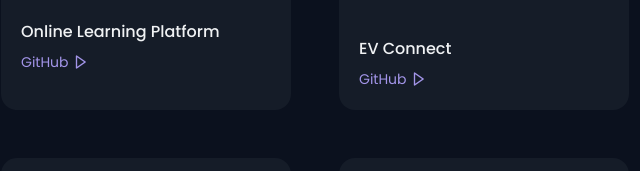
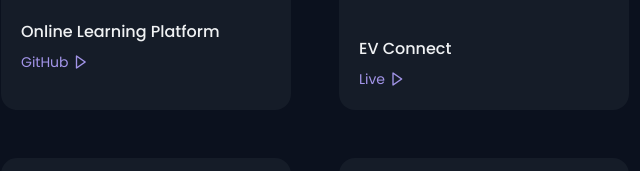
Before and after one commit to riskmr3275/NewPort, a plain HTML site: page index.html in a window 1280 px wide. Shown: the part 3669-3840 px from the top of the page, 494-1134 px from the left. Drawn offline with nearby package versions, Linux system fonts and the light colour scheme.

Commit message:
Some Update

```diff
--- a/index.html
+++ b/index.html
@@ -554,8 +554,8 @@
 
                     <h3 class="work__title">EV Connect</h3>
 
-                    <a href="https://github.com/riskmr3275/EVConnect" class="work__button">
-                        GitHub <i class='bx bx-right-arrow work__icon'></i>
+                    <a href="https://evconnect-frontend.onrender.com/" class="work__button">
+                        Live <i class='bx bx-right-arrow work__icon'></i>
                     </a>
                 </div>
 
```
